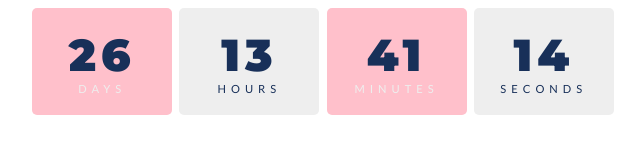
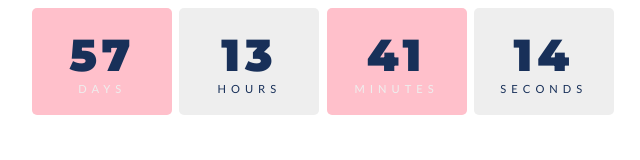
Before and after one commit to mar-bm/h-physics, a plain HTML site: page index.html in a window 1280 px wide. Shown: the full height of the page, 317-957 px from the left. Drawn offline with Linux system fonts and the light colour scheme.

Commit message:
Update index.html

```diff
--- a/index.html
+++ b/index.html
@@ -104,7 +104,7 @@ body{
 </body>
 <script>
     const year = new Date().getFullYear();
-const myDate = new Date('Mar 25, 2024 09:00:00');
+const myDate = new Date('Apr 25, 2024 09:00:00');
 console.log(myDate);
 
 // countdown
```
